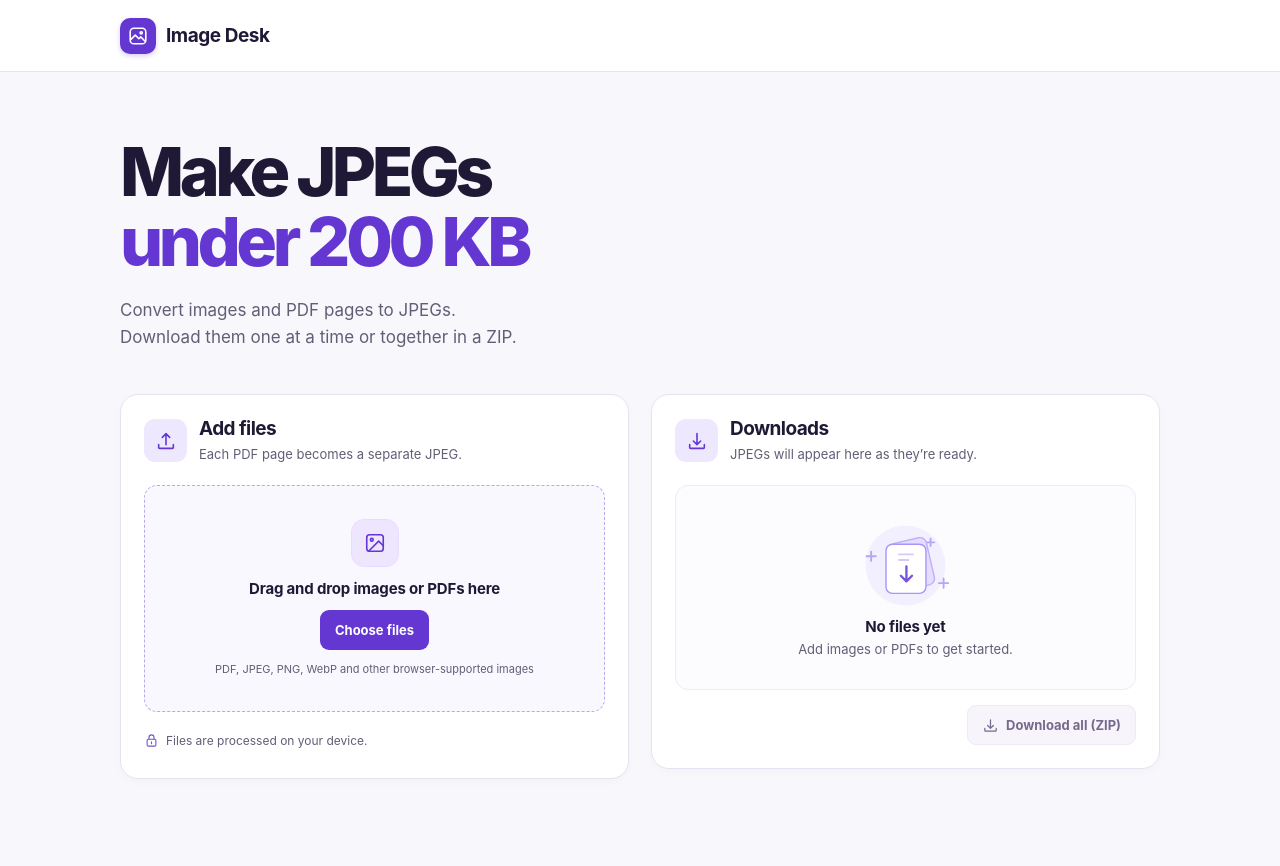
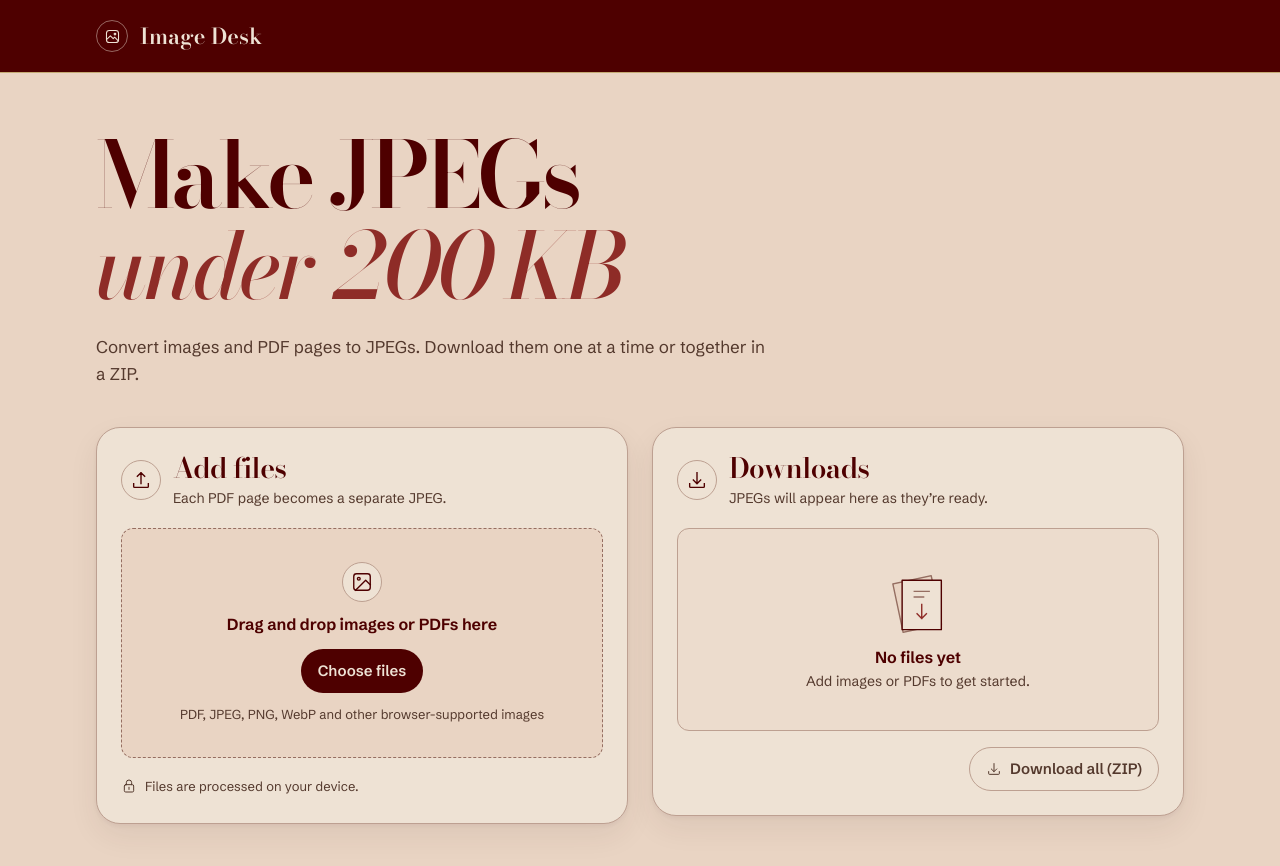
Before and after one commit to kevinvarghese333-debug/file-size-reducer, a plain HTML site: page index.html in a window 1280 px wide. Before the commit the page ends 835 px from the top, so only its background shows below. Drawn offline with Linux system fonts and the light colour scheme.

Commit message:
style: apply brand colors and typography

```diff
--- a/index.html
+++ b/index.html
@@ -5,7 +5,7 @@
   <meta name="viewport" content="width=device-width, initial-scale=1">
   <meta name="description" content="Convert images and PDF pages to JPEGs under 200 KB, then download them individually or as a ZIP.">
   <title>Image Desk — JPEGs under 200 KB</title>
-  <link rel="stylesheet" href="styles.css">
+  <link rel="stylesheet" href="styles.css?v=2">
   <script type="module" src="app.mjs"></script>
 </head>
 <body>
@@ -17,7 +17,7 @@
   <main class="shell">
     <div class="intro">
       <h1>Make JPEGs <span>under 200 KB</span></h1>
-      <p>Convert images and PDF pages to JPEGs.<br class="desktop-break"> Download them one at a time or together in a ZIP.</p>
+      <p>Convert images and PDF pages to JPEGs. Download them one at a time or together in a ZIP.</p>
     </div>
     <div class="workspace">
       <section class="panel upload-panel" aria-labelledby="upload-title">
@@ -40,13 +40,11 @@
           <div><h2 id="results-title">Downloads</h2><p id="summary" aria-live="polite">JPEGs will appear here as they’re ready.</p></div>
         </div>
         <div class="empty" id="empty">
-          <svg class="empty-art" viewBox="0 0 126 101" fill="none" aria-hidden="true">
-            <circle cx="63" cy="50" r="43" fill="#f2efff"/>
-            <path d="M26 35v10m-5-5h10m73 24v10m-5-5h10m-19-48v8m-4-4h8" stroke="#b6a6f3" stroke-width="2" stroke-linecap="round"/>
-            <rect x="43" y="28" width="42" height="52" rx="7" transform="rotate(-13 43 28)" fill="#e5ddff" stroke="#c0aff8" stroke-width="1.5"/>
-            <rect x="42" y="27" width="43" height="53" rx="7" fill="white" stroke="#aa94fa" stroke-width="1.5"/>
-            <path d="M56 38h15m-15 6h10" stroke="#d5c9fa" stroke-width="2" stroke-linecap="round"/>
-            <path d="M64 51v16m-6-6 6 6 6-6" stroke="#7654da" stroke-width="2.5" stroke-linecap="round" stroke-linejoin="round"/>
+          <svg class="empty-art" viewBox="0 0 90 75" aria-hidden="true">
+            <rect class="back-sheet" x="23" y="11" width="42" height="53" transform="rotate(-12 44 37)"/>
+            <rect class="front-sheet" x="28" y="12" width="42" height="53"/>
+            <path class="sheet-lines" d="M41 24h16m-16 6h10"/>
+            <path class="sheet-arrow" d="M49 38v15m-5-5 5 5 5-5"/>
           </svg>
           <p class="empty-title">No files yet</p>
           <p>Add images or PDFs to get started.</p>
--- a/styles.css
+++ b/styles.css
@@ -1,56 +1,367 @@
-:root{color-scheme:light;--bg:#f8f8fc;--ink:#201936;--muted:#645d76;--violet:#6437d2;--line:#e7e2ef;--tint:#f6f2ff;font-family:Inter,system-ui,-apple-system,BlinkMacSystemFont,"Segoe UI",sans-serif;color:var(--ink);background:var(--bg)}
-*{box-sizing:border-box}
-body{margin:0}
-[hidden]{display:none!important}
-.shell{width:min(1040px,calc(100% - 48px));margin-inline:auto}
-.site-header{background:#fff;border-bottom:1px solid var(--line)}
-.header-inner{display:flex;align-items:center;min-height:71px}
-.brand{display:flex;align-items:center;gap:10px;font-weight:750;letter-spacing:-.025em;font-size:19px}
-.brand-mark{display:grid;place-items:center;width:36px;height:36px;border-radius:10px;background:var(--violet);color:#fff;box-shadow:0 2px 5px #6437d23d}
-svg{width:22px;height:22px;fill:none;stroke:currentColor;stroke-width:1.75;stroke-linecap:round;stroke-linejoin:round;flex:none}
-.intro{padding:65px 0 43px}
-h1,h2,p{margin:0}
-h1{font-size:clamp(38px,6vw,68px);font-weight:780;line-height:1.025;letter-spacing:-.066em}
-h1 span{display:block;color:var(--violet)}
-.intro p{margin-top:21px;font-size:17px;line-height:1.58;color:var(--muted)}
-.workspace{display:grid;grid-template-columns:1fr 1fr;gap:22px;padding-bottom:56px;align-items:start}
-.panel{background:#fff;border:1px solid var(--line);border-radius:18px;padding:23px;min-width:0;box-shadow:0 3px 9px #23133906}
-.panel-heading{display:flex;align-items:center;gap:12px;margin-bottom:22px}
-.panel-icon{display:grid;place-items:center;width:43px;height:43px;border-radius:11px;background:#eee8ff;color:var(--violet);flex:none}
-h2{font-size:19px;line-height:1.2;font-weight:740;letter-spacing:-.03em}
-.panel-heading p{font-size:13px;color:var(--muted);margin-top:4px;line-height:1.4}
-.dropzone{border:1.5px dashed #baa7ed;background:#faf8ff;border-radius:13px;min-height:227px;text-align:center;display:flex;flex-direction:column;align-items:center;justify-content:center;padding:20px 12px;transition:background .15s,border-color .15s}
-.dropzone.dragging{background:#eee5ff;border-color:var(--violet);outline:2px solid #aa91ee;outline-offset:2px}
-.drop-icon{display:grid;place-items:center;width:48px;height:48px;background:#eee6ff;border:1px solid #e7ddff;border-radius:13px;color:var(--violet);margin-bottom:12px}
-.drop-title,.empty-title{font-weight:730;font-size:15px;letter-spacing:-.012em}
-.formats{font-size:11px;color:var(--muted);margin-top:12px;line-height:1.45}
-.button{font:inherit;font-size:13px;font-weight:680;border-radius:9px;min-height:40px;display:inline-flex;align-items:center;justify-content:center;gap:7px;padding:0 14px;text-decoration:none;white-space:nowrap;cursor:pointer;border:1px solid transparent}
-.button svg{width:17px;height:17px}
-.button:focus-visible{outline:2px solid var(--violet);outline-offset:3px}
-.primary{background:var(--violet);color:#fff;margin-top:12px}
-.primary:hover{background:#5125b9}
-.privacy{display:flex;align-items:center;gap:7px;color:var(--muted);font-size:12px;margin-top:14px;min-height:29px}
-.privacy svg{width:15px;height:15px;color:#7654c6}
-.empty{min-height:205px;border:1px solid #efebf5;border-radius:13px;background:#fcfbfe;display:flex;flex-direction:column;align-items:center;justify-content:center;text-align:center;padding:12px}
-.empty-art{width:117px;height:94px;stroke:none;margin-bottom:4px}
-.empty p:last-child{color:var(--muted);font-size:13px;margin-top:5px}
-.results{list-style:none;padding:0;margin:0;min-height:205px;max-height:432px;overflow:auto;border:1px solid #efebf5;border-radius:13px}
-.result{display:flex;gap:10px;align-items:center;padding:10px;min-height:65px}
-.result+.result{border-top:1px solid #efebf5}
-.thumb{width:40px;height:40px;display:grid;place-items:center;object-fit:cover;border-radius:7px;background:var(--tint);flex:none;color:var(--violet)}
-.page-thumb{object-fit:contain;border:1px solid var(--line)}
-.thumb svg{width:18px;height:18px}
-.file-info{flex:1;min-width:0}
-.file-name{overflow:hidden;text-overflow:ellipsis;white-space:nowrap;font-weight:670;font-size:13px}
-.file-state{font-size:12px;color:var(--muted);margin-top:4px;line-height:1.35;overflow-wrap:anywhere}
-.error{color:#9e263d;font-size:12px;margin-top:8px}
-.file-state.error{margin-top:4px}
-.download{min-width:40px;padding:0;background:var(--tint);color:var(--violet)}
-.download:hover,.quiet:hover{background:#ebe2ff}
-.results-actions{display:flex;justify-content:space-between;gap:10px;align-items:center;margin-top:15px}
-.outline{margin-left:auto;color:var(--violet);background:var(--tint);border-color:#e5d9ff}
-.outline:hover:not(:disabled){background:#eae0ff}
-.outline:disabled{color:#756a8b;background:#f7f4fb;border-color:#eee9f5;cursor:default}
-.quiet{color:var(--violet);background:none}
-@media(max-width:750px){.shell{width:calc(100% - 32px)}.intro{padding:43px 0 30px}.workspace{grid-template-columns:1fr;gap:15px}.panel{padding:18px}.desktop-break{display:none}.header-inner{min-height:61px}.intro p{font-size:15px;margin-top:15px}}
-@media(max-width:750px){h1 span{display:inline}}
+@font-face {
+  font-family: "Bodoni Moda";
+  src: url("fonts/bodoni-moda.woff2") format("woff2");
+  font-weight: 400 700;
+  font-display: swap;
+}
+
+@font-face {
+  font-family: "Bodoni Moda";
+  src: url("fonts/bodoni-moda-italic.woff2") format("woff2");
+  font-style: italic;
+  font-weight: 400 700;
+  font-display: swap;
+}
+
+@font-face {
+  font-family: "Schibsted Grotesk";
+  src: url("fonts/schibsted-grotesk.woff2") format("woff2");
+  font-weight: 400 700;
+  font-display: swap;
+}
+
+:root {
+  color-scheme: light;
+  --red-inferno: #4e0000;
+  --cherry-velvet: #471d1f;
+  --brick: #8e2c27;
+  --mother-of-pearl: #e9d4c3;
+  --vanilla-silk: #eee2d4;
+  --alpine-oat: #d7c6b6;
+  --brass: #c4aa72;
+  --potting-soil: #54392d;
+
+  --ground: var(--mother-of-pearl);
+  --paper: var(--vanilla-silk);
+  --ink: var(--red-inferno);
+  --muted: var(--potting-soil);
+  --signal: var(--brick);
+  --line: #bda091;
+  --line-strong: #956e61;
+  --shadow-paper: 0 2px 4px #32191f0d, 0 12px 30px #32191f12;
+  --display: "Bodoni Moda", "Times New Roman", serif;
+
+  background: var(--ground);
+  color: var(--ink);
+  font-family: "Schibsted Grotesk", system-ui, sans-serif;
+}
+
+* { box-sizing: border-box; }
+body, h1, h2, p { margin: 0; }
+[hidden] { display: none !important; }
+
+.shell {
+  width: min(1088px, calc(100% - 64px));
+  margin-inline: auto;
+}
+
+.site-header {
+  background: var(--ink);
+  color: var(--paper);
+  border-bottom: 1px solid var(--brass);
+}
+
+.header-inner {
+  display: flex;
+  align-items: center;
+  min-height: 72px;
+}
+
+.brand {
+  display: flex;
+  align-items: center;
+  gap: 12px;
+  font: 600 22px/1.2 var(--display);
+}
+
+.brand-mark {
+  display: grid;
+  width: 32px;
+  height: 32px;
+  place-items: center;
+  border: 1px solid #eee2d473;
+  border-radius: 50%;
+}
+
+svg {
+  width: 22px;
+  height: 22px;
+  flex: none;
+  fill: none;
+  stroke: currentColor;
+  stroke-width: 1.5;
+  stroke-linecap: square;
+  stroke-linejoin: round;
+}
+
+.brand-mark svg { width: 17px; height: 17px; }
+
+.intro { padding-block: 56px 40px; }
+
+h1 {
+  font: 600 clamp(49px, 7.4vw, 92px)/.99 var(--display);
+  font-optical-sizing: auto;
+  letter-spacing: -.048em;
+}
+
+h1 span {
+  display: block;
+  color: var(--signal);
+  font-weight: 500;
+  font-style: italic;
+}
+
+.intro p {
+  max-width: 680px;
+  margin-top: 22px;
+  color: var(--muted);
+  font-size: 17px;
+  line-height: 27px;
+}
+
+.workspace {
+  display: grid;
+  grid-template-columns: repeat(2, minmax(0, 1fr));
+  gap: 24px;
+  align-items: start;
+  padding-bottom: 56px;
+}
+
+.panel {
+  min-width: 0;
+  padding: 24px;
+  background: var(--paper);
+  border: 1px solid var(--line);
+  border-radius: 24px;
+  box-shadow: var(--shadow-paper);
+}
+
+.panel-heading {
+  display: flex;
+  align-items: center;
+  gap: 12px;
+  margin-bottom: 20px;
+}
+
+.panel-icon, .drop-icon {
+  display: grid;
+  flex: none;
+  place-items: center;
+  width: 40px;
+  height: 40px;
+  border: 1px solid var(--line);
+  border-radius: 50%;
+}
+
+h2 {
+  font: 600 28px/1.12 var(--display);
+  letter-spacing: -.025em;
+}
+
+.panel-heading p {
+  margin-top: 4px;
+  color: var(--muted);
+  font-size: 14px;
+  line-height: 1.45;
+}
+
+.dropzone, .empty {
+  display: flex;
+  flex-direction: column;
+  align-items: center;
+  justify-content: center;
+  padding: 20px 14px;
+  text-align: center;
+}
+
+.dropzone {
+  min-height: 230px;
+  background: var(--ground);
+  border: 1px dashed var(--line-strong);
+  border-radius: 12px;
+  transition: background .15s, border-color .15s;
+}
+
+.dropzone.dragging {
+  background: var(--alpine-oat);
+  border-color: var(--ink);
+  outline: 2px solid var(--ink);
+  outline-offset: 3px;
+}
+
+.drop-icon {
+  margin-bottom: 12px;
+  background: var(--paper);
+}
+
+.drop-title, .empty-title {
+  font-size: 16px;
+  font-weight: 650;
+  line-height: 1.3;
+}
+
+.formats, .privacy {
+  color: var(--muted);
+  font-size: 13px;
+  line-height: 1.45;
+}
+
+.formats { margin-top: 12px; }
+
+.button {
+  display: inline-flex;
+  min-height: 44px;
+  align-items: center;
+  justify-content: center;
+  gap: 8px;
+  padding-inline: 16px;
+  border: 1px solid transparent;
+  border-radius: 999px;
+  background: transparent;
+  color: var(--ink);
+  font: 600 15px/1.2 "Schibsted Grotesk", system-ui, sans-serif;
+  text-decoration: none;
+  white-space: nowrap;
+  cursor: pointer;
+}
+
+.button svg { width: 16px; height: 16px; }
+
+.button:focus-visible {
+  outline: 2px solid var(--ink);
+  outline-offset: 3px;
+}
+
+.primary {
+  margin-top: 14px;
+  background: var(--ink);
+  color: var(--paper);
+}
+
+.primary:hover { background: var(--cherry-velvet); }
+
+.privacy {
+  display: flex;
+  align-items: center;
+  gap: 8px;
+  min-height: 25px;
+  margin-top: 16px;
+}
+
+.privacy svg { width: 16px; height: 16px; }
+
+.empty, .results {
+  border: 1px solid var(--line);
+  border-radius: 12px;
+}
+
+.empty {
+  min-height: 203px;
+  background: color-mix(in srgb, var(--paper) 60%, var(--ground));
+}
+
+.empty-art {
+  width: 84px;
+  height: 70px;
+  margin-bottom: 8px;
+  stroke: none;
+}
+
+.empty-art .back-sheet { fill: var(--ground); stroke: var(--line-strong); }
+.empty-art .front-sheet { fill: var(--paper); stroke: var(--ink); }
+.empty-art .sheet-lines { stroke: var(--line-strong); }
+.empty-art .sheet-arrow { stroke: var(--signal); }
+
+.empty p:last-child {
+  margin-top: 4px;
+  color: var(--muted);
+  font-size: 14px;
+}
+
+.results {
+  min-height: 203px;
+  max-height: 432px;
+  margin: 0;
+  padding: 0;
+  overflow: auto;
+  list-style: none;
+}
+
+.result {
+  display: flex;
+  align-items: center;
+  gap: 12px;
+  min-height: 68px;
+  padding: 10px 12px;
+}
+
+.result + .result { border-top: 1px solid var(--line); }
+
+.thumb {
+  display: grid;
+  flex: none;
+  width: 40px;
+  height: 40px;
+  place-items: center;
+  background: var(--ground);
+  border-radius: 4px;
+  object-fit: cover;
+}
+
+.page-thumb { object-fit: contain; border: 1px solid var(--line); }
+.thumb svg { width: 18px; height: 18px; }
+
+.file-info { flex: 1; min-width: 0; }
+
+.file-name {
+  overflow: hidden;
+  font-size: 14px;
+  font-weight: 650;
+  text-overflow: ellipsis;
+  white-space: nowrap;
+}
+
+.file-state {
+  margin-top: 4px;
+  color: var(--muted);
+  font-size: 13px;
+  line-height: 1.35;
+  font-variant-numeric: tabular-nums;
+  overflow-wrap: anywhere;
+}
+
+.error { margin-top: 8px; color: var(--signal); font-size: 13px; }
+.file-state.error { margin-top: 4px; }
+
+.download {
+  width: 44px;
+  padding: 0;
+  border-color: var(--line-strong);
+}
+
+.results-actions {
+  display: flex;
+  align-items: center;
+  justify-content: space-between;
+  gap: 8px;
+  margin-top: 16px;
+}
+
+.outline { margin-left: auto; border-color: var(--ink); }
+.download:hover, .quiet:hover:not(:disabled), .outline:hover:not(:disabled) { background: var(--ground); }
+
+.button:disabled { color: var(--muted); cursor: default; }
+.outline:disabled { border-color: var(--line); }
+
+@media (max-width: 750px) {
+  .shell { width: calc(100% - 32px); }
+  .header-inner { min-height: 64px; }
+  .intro { padding-block: 40px 28px; }
+  .intro p { margin-top: 16px; }
+  .workspace { grid-template-columns: 1fr; gap: 16px; }
+  .panel { padding: 16px; }
+}
+
+@media (prefers-reduced-motion: reduce) {
+  .dropzone { transition: none; }
+}
```
Also changed, not shown: fonts/OFL-Bodoni-Moda.txt (added), fonts/OFL-Schibsted-Grotesk.txt (added), fonts/bodoni-moda-italic.woff2 (added), fonts/bodoni-moda.woff2 (added), fonts/schibsted-grotesk.woff2 (added).
